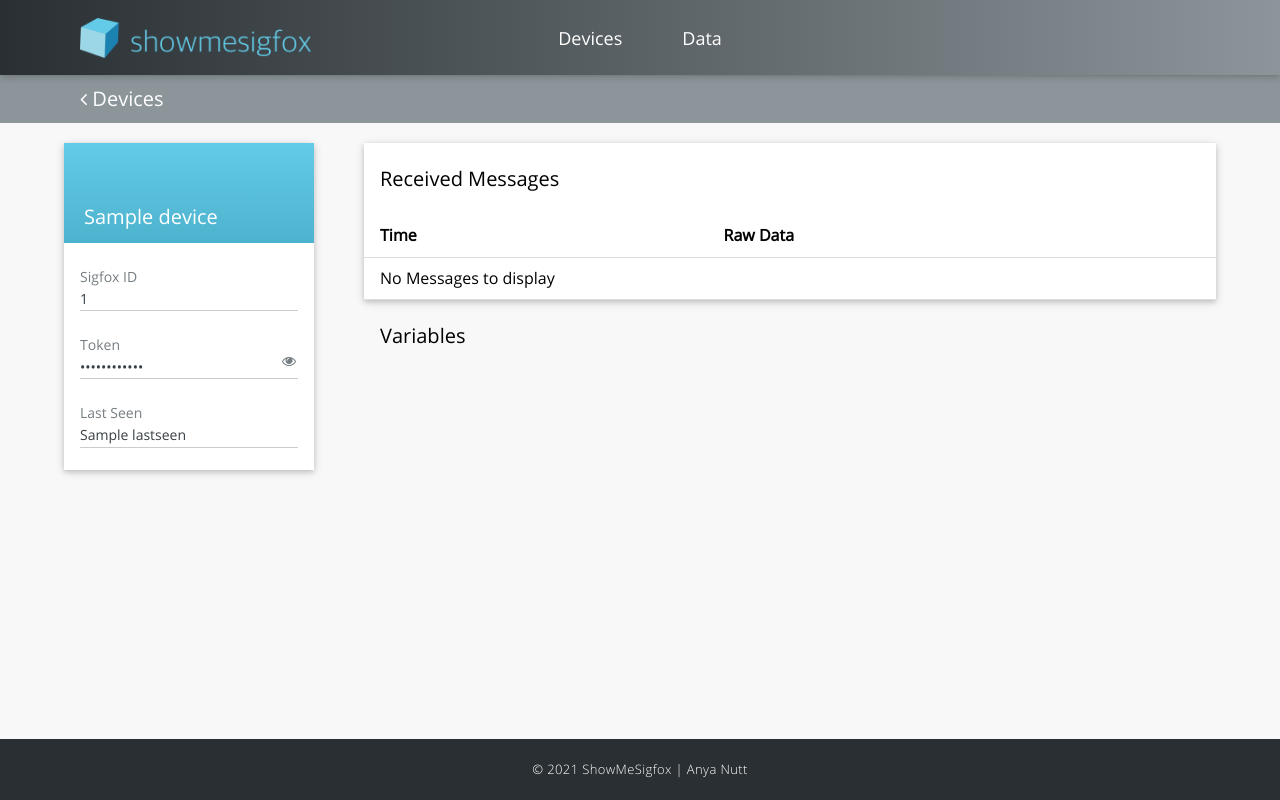
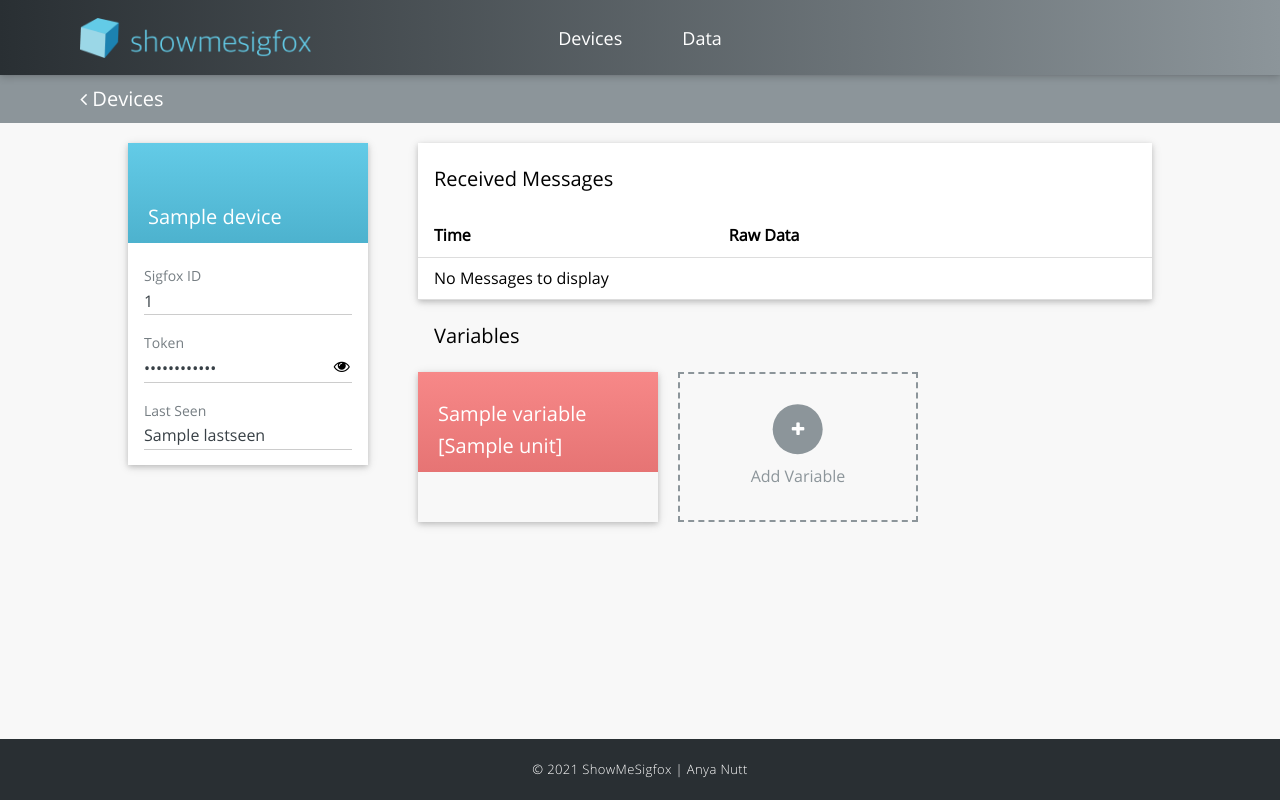
Before and after one commit to anyanutt/ShowMeSigfox, a Flask app: template sms_app/templates/dev_idv.html in a window 1280 px wide. Run offline with Flask 2, Linux system fonts and the light colour scheme; the template is opened without the code that fills it: most values are stand-ins (such as "Sample title", 1, 10 or a date in 2020); some libraries are stand-ins or nearby versions.

Commit message:
functionality for user-defined variables

```diff
--- a/sms_app/static/css/devices.css
+++ b/sms_app/static/css/devices.css
@@ -19,53 +19,82 @@
 /* for dev_idv.html */
 
 #dev-displaybox {
-  flex-flow: row wrap;
+  flex-flow: row nowrap;
   justify-content: flex-start;
   align-items: flex-start;
 }
 
 #dev-card {
   width: 250px;
+  min-width: 250px;
   flex-basis: auto;
 }
 
 #dev-name {
   margin: 0;
   height: 100px;
-  background: linear-gradient(
-    to bottom,
-    var(--theme-color-primary),
-    var(--theme-color-primary-shade));
-}
-
-#dev-info {
-  color: var(--theme-color-medium-shade);
-  font-size: 14px;
-}
-
-#dev-info input {
-  color: var(--theme-color-dark-tint);
-  padding: 0px;
 }
 
 #dev-right {
-  flex-direction: column;
   margin-left: 50px;
-  flex-grow: 2;
+  flex: 1 1 auto;
 }
 
 #msgs-card {
   max-height: 250px;
-  overflow: scroll;
-  overflow-y: visible;
+  min-width: 300px;
+  overflow-y: scroll;
 }
 
 #vars-displaybox {
-  flex: row wrap;
+  flex: 0 1 auto;
+  flex-flow: row wrap;
   align-content: flex-start;
+  margin: 0 -10px;
+  max-width: inherit;
 }
 
-.var-box {
-  width: 290px;
-  height: 200px;
+.var-card {
+  flex: 0 1 auto;
+  width: 240px;
+  height: 150px;
+  margin: 0 10px 20px;
+  cursor: pointer;
 }
+
+.var-card header {
+  height: 100px;
+}
+
+#var-new {
+  color: var(--theme-color-medium);
+  border: 2px dashed var(--theme-color-medium);
+  flex-flow: column wrap;
+  align-items: center;
+}
+
+#var-new:hover  {
+  color: var(--theme-color-medium-shade);
+  border-color: var(--theme-color-medium-shade);
+}
+
+#varnew-icon {
+  margin-top: 10px;
+  background-color: var(--theme-color-medium);
+  color: var(--theme-text-light);
+}
+
+#var-new:hover #varnew-icon {
+  background-color: var(--theme-color-medium-shade);
+}
+
+#varnew-text {
+  margin: 8px auto 0px;
+}
+
+
+/* for new variable modal*/
+#var-name {
+  background-color: transparent;
+  text-align: center;
+}
--- a/sms_app/static/css/style.css
+++ b/sms_app/static/css/style.css
@@ -21,15 +21,21 @@
   --theme-color-primary-shade: #4db2ce;
   --theme-color-primary-tint: #9ee6fa;
   /** secondary **/
-  --theme-color-secondary: #3dc2ff;
+  --theme-color-secondary: #f78888;
   --theme-color-secondary-contrast: #ffffff;
-  --theme-color-secondary-shade: #36abe0;
-  --theme-color-secondary-tint: #50c8ff;
+  --theme-color-secondary-shade: #e67474;
+  --theme-color-secondary-tint: #fd9c9c;
+  /** tertiary **/
+  --theme-color-tertiary: #f3d250;
+  --theme-color-tertiary-contrast: #ffffff;
+  --theme-color-tertiary-shade: #e7c023;
+  --theme-color-tertiary-tint: #ffe476;
 
   --theme-font-opensansreg: OpenSans-Regular;
   --theme-font-opensanslight: OpenSans-Light;
 
   --theme-text-dark: #111111;
+  --theme-text-medium: #767e83;
   --theme-text-light: #ffffff;
 }
 
@@ -81,20 +87,24 @@ h6 {
   z-index: 0;
 }
 
+.centered {
+  margin: auto;
+}
+
 .text-light {
-  color: var(--theme-text-light);
+  color: var(--theme-text-light) !important;
 }
 
 .text-medium {
-  color: var(--theme-color-medium);
+  color: var(--theme-text-medium) !important;
 }
 
 .text-dark {
-  color: var(--theme-text-dark);
+  color: var(--theme-text-dark) !important;
 }
 
 .text-primary {
-  color: var(--theme-color-primary);
+  color: var(--theme-color-primary) !important;
 }
 
 .text-hover-darker:hover {
@@ -109,19 +119,30 @@ h6 {
   background-color: var(--theme-color-primary);
 }
 
-input:focus {
-  outline: none;
-  border-bottom: 1px solid var(--theme-color-medium);
+.bg-primary-grad {
+  background: linear-gradient(
+    to bottom,
+    var(--theme-color-primary),
+    var(--theme-color-primary-shade)
+  );
 }
 
-input:disabled {
-  background-color: inherit;
+.bg-secondary {
+  background-color: var(--theme-color-secondary);
+}
+
+.bg-secondary-grad {
+  background: linear-gradient(
+    to bottom,
+    var(--theme-color-secondary),
+    var(--theme-color-secondary-shade)
+  );
 }
 
 .field-icon {
   float: right;
   margin-left: -25px;
-  margin-top: -25px;
+  margin-top: -40px;
   position: relative;
   z-index: 2;
 }
@@ -130,20 +151,24 @@ input:disabled {
   cursor: pointer;
 }
 
+.round-button {
+  width: 50px;
+  height: 50px;
+  border-radius: 100%;
+  display: flex;
+  align-items: center;
+  justify-content: center;
+  text-decoration: none;
+}
+
 .float-button {
   position: fixed;
-  width: 50px;
-  height: 50px;
   top: 100px;
   right: 40px;
   background-color: var(--theme-color-primary);
   color: var(--theme-text-light);
-  border-radius: 100%;
-  box-shadow: rgb(0 0 0 / 16%) 0px 2px 5px 0px, rgb(0 0 0 / 12%) 0px 2px 10px 0px;
-  display : flex;
-  align-items : center;
-  justify-content: center;
-  text-decoration: none;
+  box-shadow: rgb(0 0 0 / 16%) 0px 2px 5px 0px,
+    rgb(0 0 0 / 12%) 0px 2px 10px 0px;
   transition: transform 0.3s;
 }
 
@@ -179,8 +204,69 @@ input:disabled {
   overflow: scroll;
 }
 
+.flex-group-x {
+  margin: auto;
+  display: flex;
+  flex-direction: row;
+  justify-content: space-around;
+}
+
+.flex-group-y {
+  margin: auto;
+  display: flex;
+  flex-direction: column;
+  justify-content: space-around;
+}
+
 .flex-container {
   display: flex;
+}
+
+.w3-modal {
+  z-index: 100;
+}
+
+form header {
+  margin-bottom: 20px !important;
+}
+
+form label{
+  color: var(--theme-color-medium-shade);
+  font-size: 14px;
+  margin-bottom: 5px;
+}
+
+form input,
+form select {
+  color: var(--theme-color-dark-tint);
+  padding: 0px !important;
+  margin-bottom: 15px
+}
+
+input:focus {
+  outline: none;
+  border-bottom: 1px solid var(--theme-color-medium);
+}
+
+input:disabled {
+  background-color: inherit;
+}
+
+header ::-webkit-input-placeholder {
+  color: var(--theme-text-light) !important;
+}
+
+header ::-moz-placeholder {
+  color: var(--theme-text-light) !important;
+}
+
+header ::-ms-placeholder {
+  color: var(--theme-text-light) !important;
+}
+
+header ::placeholder {
+  color: var(--theme-text-light) !important;
+  opacity: 1;
 }
 
 .headermain {
@@ -244,8 +330,14 @@ input:disabled {
   text-decoration: none;
 }
 
+#content {
+  padding-bottom: 50px;
+  overflow-y: scroll;
+  overflow-x: hidden;
+}
+
 .footermain {
-  position: absolute;
+  position: fixed;
   left: 0;
   bottom: 0;
   width: 100%;
@@ -253,7 +345,7 @@ input:disabled {
   background: var(--theme-color-dark);
 
   padding: 20px;
-  margin-top: 20px;
+  margin-top: 50px;
 
   font-family: var(--theme-font-opensanslight);
   letter-spacing: 0.03em;
--- a/sms_app/templates/dev_idv.html
+++ b/sms_app/templates/dev_idv.html
@@ -20,35 +20,34 @@
 {% endblock %}
 
 {% block content %}
-<div class="w3-responsive displaybox-md">
-  <div class="flex-container" id="dev-displaybox">
-    <div class="w3-white w3-card" id="dev-card">
-      <div class="w3-display-container" id="dev-name">
+<div class="w3-responsive displaybox-sm">
+  <div class="flex-group-x" id="dev-displaybox">
+    <form class="w3-white w3-card" id="dev-form">
+      <header class="w3-display-container bg-primary-grad" id="dev-name">
         <div class="text-light displaybox-lg w3-display-bottomleft">
           <h4>{{ device.dev_name }}</h4>
         </div>
-      </div>
-      <form class="w3-container" id="dev-info">
-        <br />
+      </header>
+      <div class="w3-container">
         <label>Sigfox ID</label>
         <input class="w3-input" type="text" value="{{ device.dev_id }}">
-        <br />
+
         <label>Token</label>
         <input class="w3-input" type="password" value="{{ device.token }}" id="token-field" disabled>
         <span toggle="#token-field" class="fa fa-fw fa-eye field-icon toggle-vis"></span>
-        <br />
+
         <label>Last Seen</label>
         <input class="w3-input" type="text" value="{{ device.lastseen }}" disabled>
-        <br />
-      </form>
-    </div>
 
-    <div class="flex-container" id="dev-right">
+      </div>
+    </form>
+
+    <div class="flex-group-y" id="dev-right">
       <div class="w3-card w3-white" id="msgs-card">
         <header class="tableheader">
           <h4>Received Messages</h4>
         </header>
-        <table class="w3-table w3-bordered  {% if messages|length %} w3-hoverable {% endif%}" id="messagestable">
+        <table class="w3-table w3-bordered" id="messagestable">
           <thead>
             <tr>
               <th>Time</th>
@@ -57,7 +56,7 @@
           </thead>
           {% if messages|length %}
           {% for message in messages %}
-          <tr class="w3-hover-light-grey">
+          <tr>
             <td>{{ message.time }}</td>
             <td>{{ message.data }}</td>
           </tr>
@@ -78,26 +77,79 @@
           <h4>Variables</h4>
         </header>
         <div class="flex-container" id="vars-displaybox">
-          <div>
+          {% for variable in variables %}
+          <div class="var-card w3-card">
+            <header class="w3-display-container bg-secondary-grad">
+              <div class="text-light displaybox-lg w3-display-bottomleft">
+                <h4>{{ variable.var_name }} [{{ variable.unit }}]</h4>
+              </div>
+            </header>
+          </div>
+          {% endfor %}
 
+          <div class="var-card w3-display-container" id="var-new"
+            onclick="document.getElementById('modal-newvar').style.display='block'">
+            <div class="w3-display-middle">
+              <div class="w3-center">
+                <a href="#" class="centered round-button" id="varnew-icon">
+                  <i class="fa fa-plus"></i>
+                </a>
+                <h6>Add Variable</h6>
+              </div>
+            </div>
           </div>
 
-
         </div>
-
       </div>
     </div>
   </div>
 </div>
 
-<!-- The Modal -->
-<div id="myModal" class="modal fade">
+<!-- New Variable Modal -->
+<div class="w3-modal" id="modal-newvar">
+  <form class="w3-modal-content w3-card-4 w3-animate-opacity" id="modal-form">
+    <header class="modal-header w3-display-container bg-secondary-grad text-light">
+      <button type="reset" onclick="document.getElementById('modal-newvar').style.display='none'"
+        class="close-button w3-button w3-padding w3-display-topright" >&times;</button>
+      <div class="w3-display-middle">
+        <div class="w3-center">
+          <h4>{{ device.dev_name }}</h4>
+          <h3><input class="w3-input text-light" type="text" placeholder="New Variable" id="var-name"></h3><span class="fa fa-fw fa-pencil field-icon"></span>
+        </div>
+      </div>
+    </header>
+    <div class="w3-container">
+      <div class="w3-container" >
 
-  <!-- Modal content -->
-  <div class="modal-content">
-    <span class="close">&times;</span>
-    <p>Some text in the Modal..</p>
-  </div>
+        <label>Data source</label>
+        <select class="w3-select" name="option">
+          <option value="" disabled selected>Choose a field</option>
+          {% for field in fields %}
+          <option value="{{field}}">{{field}}</option>
+          {% endfor %}
+        </select>
 
+        <label>Type</label>
+        <select class="w3-select" name="option">
+          <option value="Raw" selected>Raw</option>
+          <option value="Average">Average</option>
+          <option value="Minimum">Minimum</option>
+          <option value="Maximum">Maximum</option>
+          <option value="Sum">Sum</option>
+          <option value="Count">Count</option>
+        </select>
+
+        <label>Unit</label>
+        <input class="w3-input" type="text" placeholder="Add unit" value="">
+
+      </div>
+    </div>
+    <footer class="w3-container w3-border-top w3-padding w3-center">
+      <button onclick="document.getElementById('modal-newvar').style.display='none'"
+      class="w3-button w3-light-grey" type="reset" name="cancel">Cancel</button>
+      <button class="w3-button w3-light-grey" type="submit" name="add variable">Create variable</button>
+    </footer>
+  </form>
 </div>
+
 {% endblock %}
--- a/sms_app/templates/devices.html
+++ b/sms_app/templates/devices.html
@@ -13,7 +13,7 @@
   <div>
     {% block title %}Devices{% endblock %}
     <div  style="position: relative;">
-      <a href="#" class="float-button" id="newdev_btn">
+      <a href="#" class="round-button float-button" id="newdev_btn">
         <i class="fa fa-plus float-icon"></i>
       </a>
     </div>
--- a/sms_app/templates/layout_user.html
+++ b/sms_app/templates/layout_user.html
@@ -6,6 +6,7 @@
   <meta name="viewport" content="width=device-width, initial-scale=1.0">
   <meta charset="utf-8">
   <script class="u-script" type="text/javascript" src="{{ url_for('static', filename='js/lib/jquery.js') }}" defer=""></script>
+  <script src="https://cdnjs.cloudflare.com/ajax/libs/Chart.js/2.5.0/Chart.min.js"></script>
   <link rel="stylesheet" href="{{ url_for('static', filename='css/lib/w3.css') }}">
   <link rel="stylesheet" href="{{ url_for('static', filename='css/style.css') }}">
   <link rel="stylesheet" href="https://cdnjs.cloudflare.com/ajax/libs/font-awesome/4.7.0/css/font-awesome.min.css">
```
Also changed, not shown: dashboard.json (added, +38 -0 lines), sms_app/routes/user.py (+6 -2 lines), sms_app/static/css/modals.css (+18 -9 lines), sms_app/templates/data.html (+13 -4 lines), sms_app/templates/modal.html (added, +76 -0 lines), sms_app/templates/var_idv.html (added).
